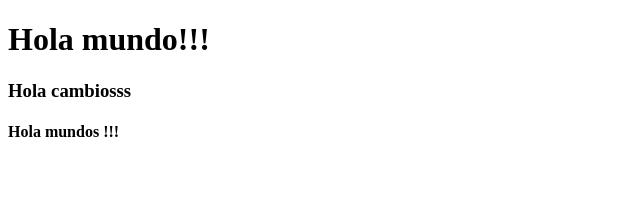
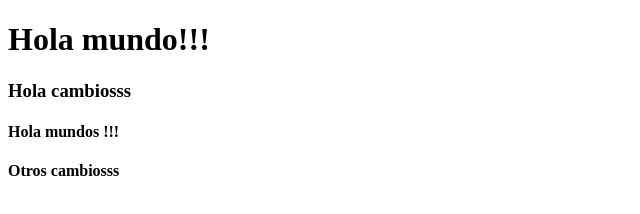
Before and after one commit to quelitarg/ProyectoIntegradorJS, a plain HTML site: page index.html in a window 1280 px wide. Shown: the whole page, without its empty margins (0-640 px from the left). Drawn offline with Linux system fonts and the light colour scheme.

Commit message:
nuevo cambio

```diff
--- a/index.html
+++ b/index.html
@@ -9,5 +9,6 @@
     <h1>Hola mundo!!!</h1>
     <h3>Hola cambiosss</h3>
     <h4> Hola mundos !!!</h4>
+    <h4>Otros cambiosss</h4>
 </body>
 </html>
```
